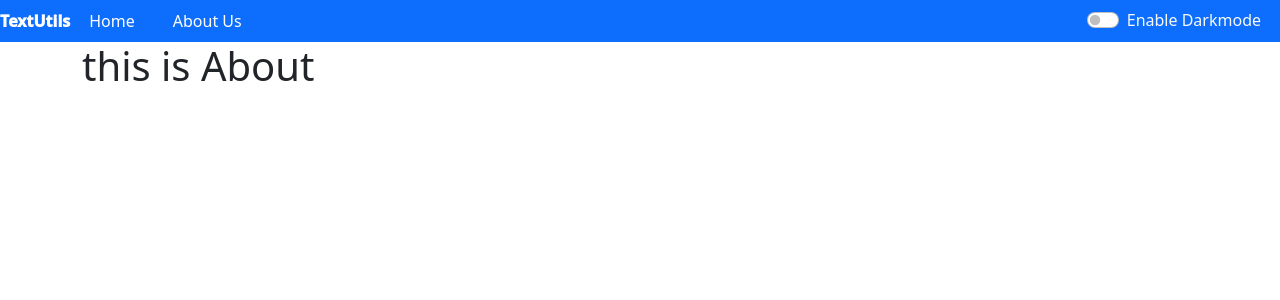
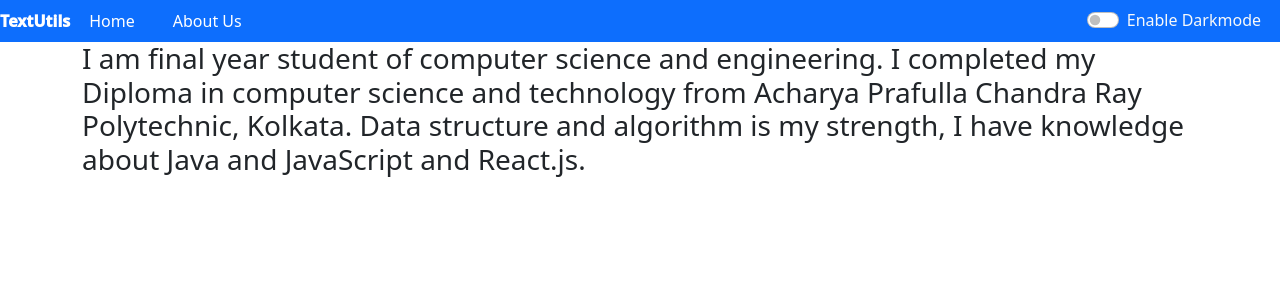
Before and after one commit to supriyamaji1998/reactproject1, a React (Create React App) app: page /about in a window 1280 px wide. Shown: the top 300 px of the page. Built offline with nearby package versions, Linux system fonts and the light colour scheme.

Commit message:
Update About.js

```diff
--- a/src/components/About.js
+++ b/src/components/About.js
@@ -3,7 +3,12 @@ import React from "react";
 export default function About() {
   return (
     <div>
-      <h1>this is About</h1>
+      <h3>
+        I am final year student of computer science and engineering. I completed
+        my Diploma in computer science and technology from Acharya Prafulla
+        Chandra Ray Polytechnic, Kolkata. Data structure and algorithm is my
+        strength, I have knowledge about Java and JavaScript and React.js.
+      </h3>
     </div>
   );
 }
```
